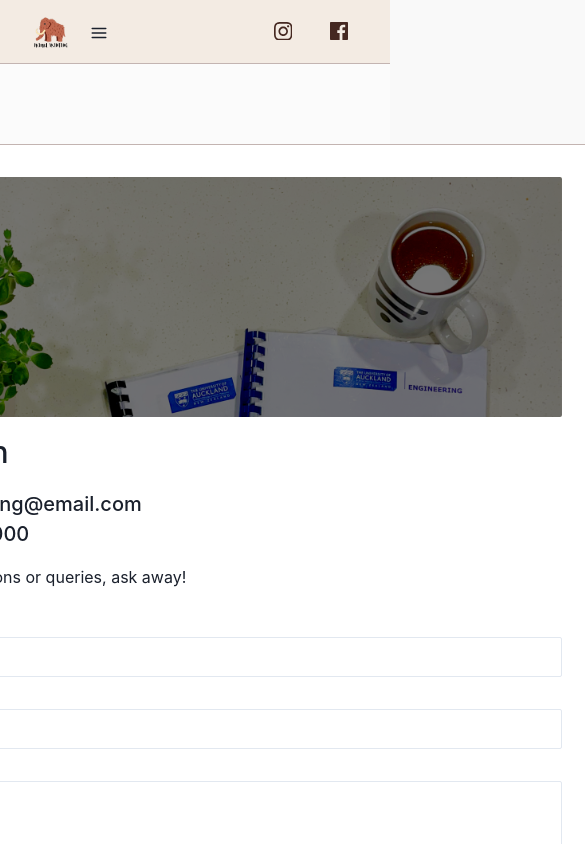
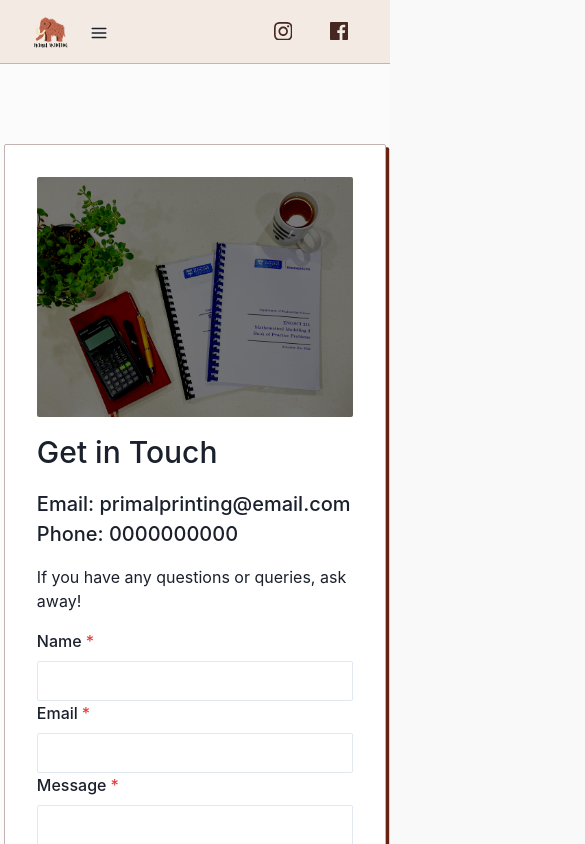
Before and after one commit to choden-dev/PrimalPrinting, a Next.js app: page /contact in a window 390 px wide. Shown: the top 844 px of the page, 585 px wide, since content can reach past the window. Built offline with nearby package versions, Linux system fonts and the light colour scheme.

Commit message:
fixed responsiveness issue

```diff
--- a/pages/contact.tsx
+++ b/pages/contact.tsx
@@ -24,7 +24,7 @@ const Contact: NextPage = () => {
                 display="flex"
                 flexDir="column"
                 alignSelf="center"
-                width="800px"
+                maxW="800px"
                 gap="1rem"
                 padding="2rem"
                 position="relative"
--- a/styles/theme.ts
+++ b/styles/theme.ts
@@ -47,6 +47,7 @@ const theme = extendTheme({
                 container: {
                     borderColor: "brown.100",
                 }
+
             }
         }
     }
```
